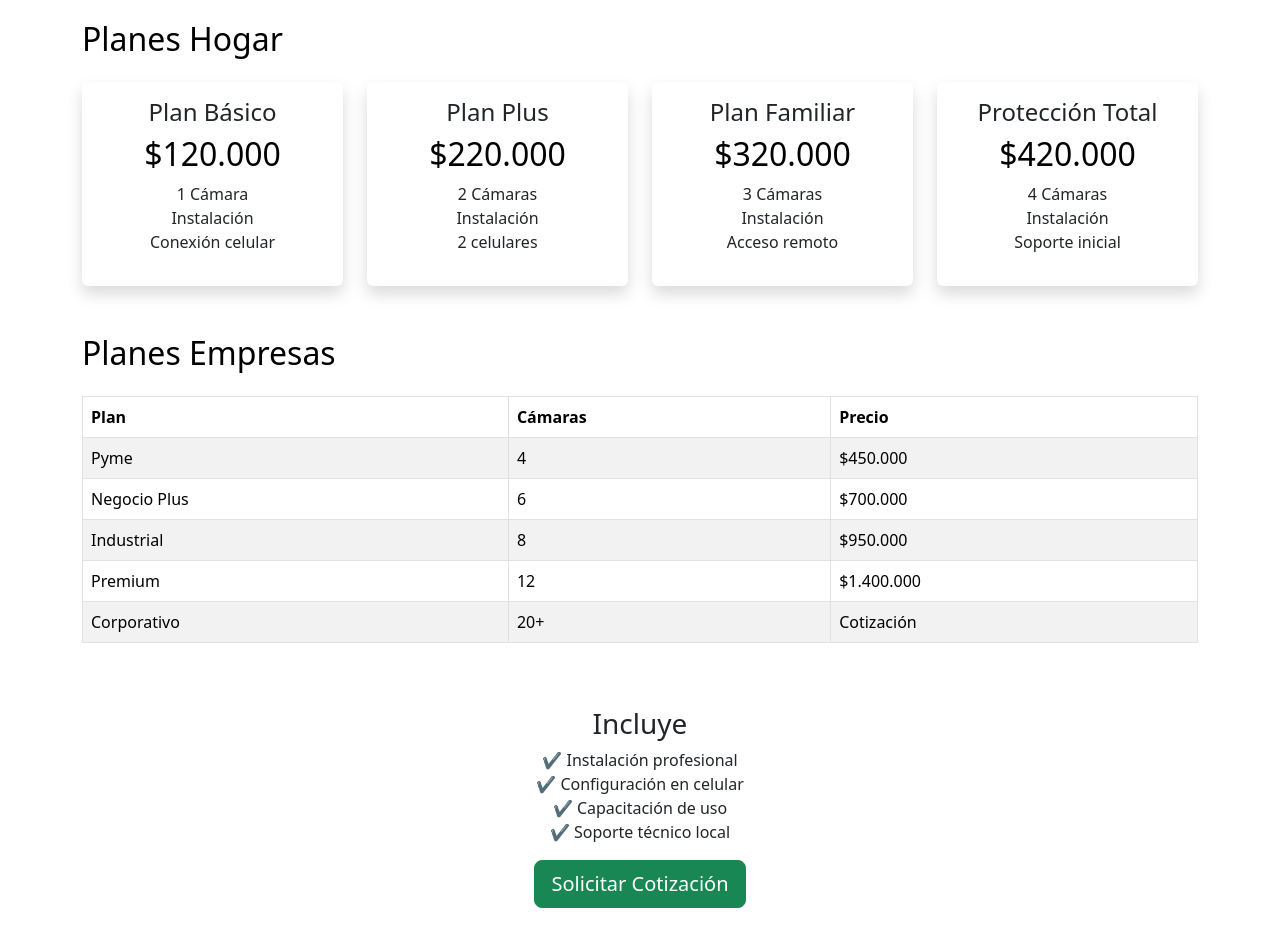
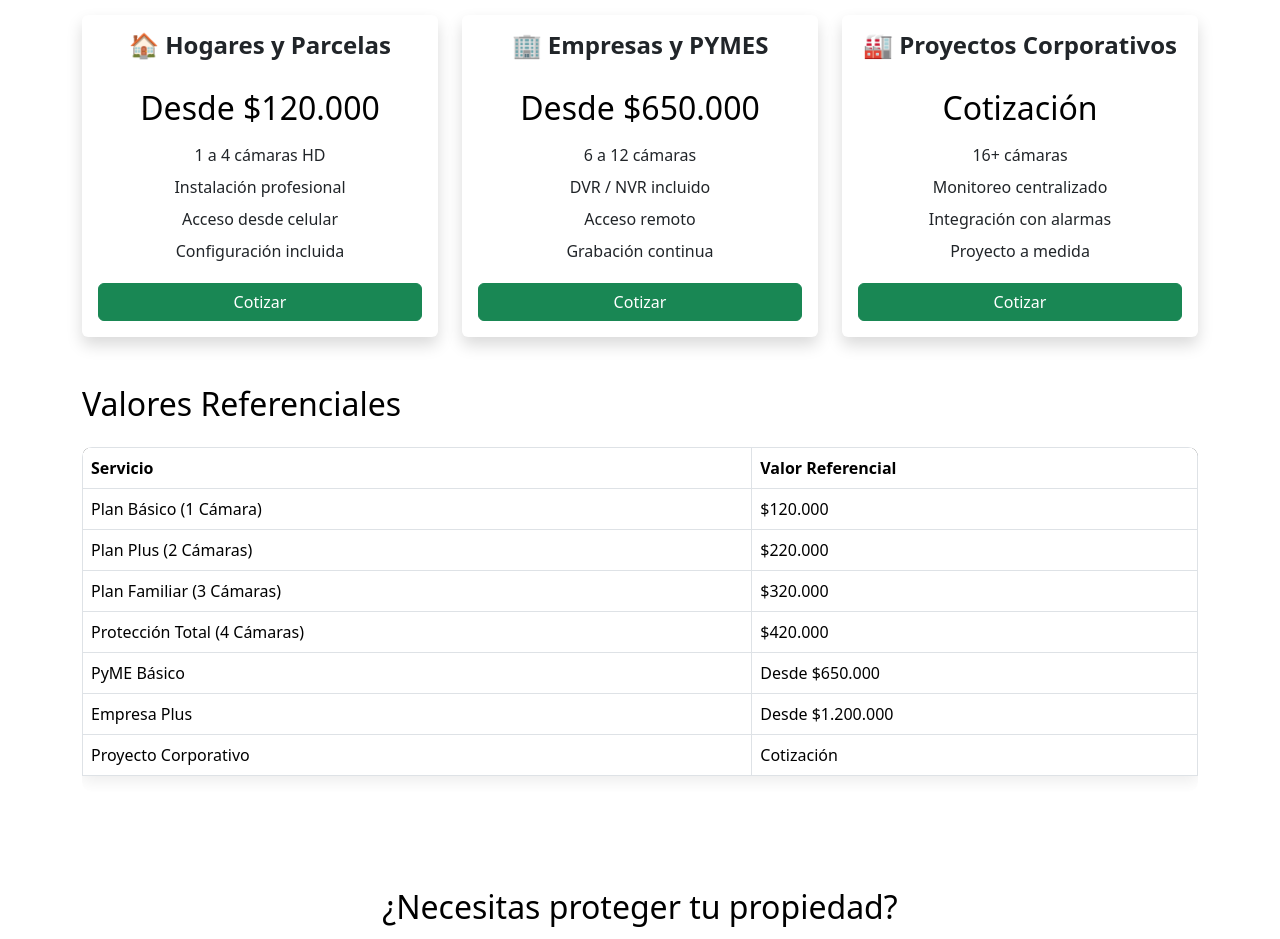
Before and after one commit to KitianDLMs/Echnelapp-web, an Angular app: page /seguridad in a window 1280 px wide. Shown: the part 360-1299 px from the top of the page. Built offline with nearby package versions, Linux system fonts and the light colour scheme.

Commit message:
FIX: fix security seccion

```diff
--- a/src/app/pages/desarrollo-software/desarrollo-software.component.html
+++ b/src/app/pages/desarrollo-software/desarrollo-software.component.html
@@ -35,7 +35,7 @@
           </ul>
 
           <a
-            href="https://wa.me/569XXXXXXXX?text=Hola,%20quiero%20cotizar%20un%20sitio%20web"
+            href="https://wa.me/56985896804?text=Hola,%20quiero%20cotizar%20un%20sitio%20web"
             target="_blank"
             class="btn btn-success">
 
@@ -69,7 +69,7 @@
           </ul>
 
           <a
-            href="https://wa.me/569XXXXXXXX?text=Hola,%20quiero%20cotizar%20un%20sistema%20web"
+            href="https://wa.me/56985896804?text=Hola,%20quiero%20cotizar%20un%20sistema%20web"
             target="_blank"
             class="btn btn-success">
 
@@ -103,7 +103,7 @@
           </ul>
 
           <a
-            href="https://wa.me/569XXXXXXXX?text=Hola,%20quiero%20cotizar%20una%20app%20móvil"
+            href="https://wa.me/56985896804?text=Hola,%20quiero%20cotizar%20una%20app%20móvil"
             target="_blank"
             class="btn btn-success">
 
@@ -174,7 +174,7 @@
     </p>
 
     <a
-      href="https://wa.me/569XXXXXXXX?text=Hola,%20quiero%20una%20cotización%20de%20Soporte%20TI"
+      href="https://wa.me/56985896804?text=Hola,%20quiero%20una%20cotización%20de%20Soporte%20TI"
       target="_blank"
       class="btn btn-success btn-lg">
       Solicitar Cotización por WhatsApp
--- a/src/app/pages/security-plans/security-plans.component.html
+++ b/src/app/pages/security-plans/security-plans.component.html
@@ -1,132 +1,198 @@
 <section class="container py-5">
 
-  <div class="header">
+  <div class="text-center mb-5">
+
     <h1>Cámaras de Seguridad</h1>
-    <p>
+
+    <p class="lead">
       Instalación profesional de sistemas de videovigilancia para hogares,
-      parcelas, negocios y empresas.
+      parcelas, negocios, empresas y centros de trabajo.
     </p>
+
   </div>
 
-  <h2 class="mb-4">Planes Hogar</h2>
+  <h2 class="mb-4">Soluciones Disponibles</h2>
 
   <div class="row g-4 mb-5">
 
-    <div class="col-md-3">
+    <div class="col-md-4">
+
       <div class="card h-100 shadow">
+
         <div class="card-body text-center">
-          <h4>Plan Básico</h4>
-          <h2>$120.000</h2>
+
+          <h4>🏠 Hogares y Parcelas</h4>
+
+          <h2>Desde $120.000</h2>
+
           <ul class="list-unstyled">
-            <li>1 Cámara</li>
-            <li>Instalación</li>
-            <li>Conexión celular</li>
+
+            <li>1 a 4 cámaras HD</li>
+            <li>Instalación profesional</li>
+            <li>Acceso desde celular</li>
+            <li>Configuración incluida</li>
+
           </ul>
+
+          <a
+            href="https://wa.me/56985896804?text=Hola,%20quiero%20cotizar%20cámaras%20para%20mi%20hogar"
+            target="_blank"
+            class="btn btn-success">
+
+            Cotizar
+
+          </a>
+
         </div>
+
       </div>
+
     </div>
 
-    <div class="col-md-3">
+    <div class="col-md-4">
+
       <div class="card h-100 shadow">
+
         <div class="card-body text-center">
-          <h4>Plan Plus</h4>
-          <h2>$220.000</h2>
+
+          <h4>🏢 Empresas y PYMES</h4>
+
+          <h2>Desde $650.000</h2>
+
           <ul class="list-unstyled">
-            <li>2 Cámaras</li>
-            <li>Instalación</li>
-            <li>2 celulares</li>
+
+            <li>6 a 12 cámaras</li>
+            <li>DVR / NVR incluido</li>
+            <li>Acceso remoto</li>
+            <li>Grabación continua</li>
+
           </ul>
+
+          <a
+            href="https://wa.me/56985896804?text=Hola,%20quiero%20cotizar%20cámaras%20para%20mi%20empresa"
+            target="_blank"
+            class="btn btn-success">
+
+            Cotizar
+
+          </a>
+
         </div>
+
       </div>
+
     </div>
 
-    <div class="col-md-3">
+    <div class="col-md-4">
+
       <div class="card h-100 shadow">
+
         <div class="card-body text-center">
-          <h4>Plan Familiar</h4>
-          <h2>$320.000</h2>
+
+          <h4>🏭 Proyectos Corporativos</h4>
+
+          <h2>Cotización</h2>
+
           <ul class="list-unstyled">
-            <li>3 Cámaras</li>
-            <li>Instalación</li>
-            <li>Acceso remoto</li>
+
+            <li>16+ cámaras</li>
+            <li>Monitoreo centralizado</li>
+            <li>Integración con alarmas</li>
+            <li>Proyecto a medida</li>
+
           </ul>
+
+          <a
+            href="https://wa.me/56985896804?text=Hola,%20quiero%20cotizar%20un%20proyecto%20corporativo%20de%20seguridad"
+            target="_blank"
+            class="btn btn-success">
+
+            Cotizar
+
+          </a>
+
         </div>
+
       </div>
-    </div>
 
-    <div class="col-md-3">
-      <div class="card h-100 shadow">
-        <div class="card-body text-center">
-          <h4>Protección Total</h4>
-          <h2>$420.000</h2>
-          <ul class="list-unstyled">
-            <li>4 Cámaras</li>
-            <li>Instalación</li>
-            <li>Soporte inicial</li>
-          </ul>
-        </div>
-      </div>
     </div>
 
   </div>
 
-  <h2 class="mb-4">Planes Empresas</h2>
+  <h2 class="mb-4">Valores Referenciales</h2>
 
-  <div class="table-responsive">
-    <table class="table table-bordered table-striped">
+  <div class="table-responsive mb-5">
+
+    <table class="table table-bordered">
+
       <thead>
+
         <tr>
-          <th>Plan</th>
-          <th>Cámaras</th>
-          <th>Precio</th>
+          <th>Servicio</th>
+          <th>Valor Referencial</th>
         </tr>
+
       </thead>
+
       <tbody>
+
         <tr>
-          <td>Pyme</td>
-          <td>4</td>
-          <td>$450.000</td>
+          <td>Plan Básico (1 Cámara)</td>
+          <td>$120.000</td>
         </tr>
+
         <tr>
-          <td>Negocio Plus</td>
-          <td>6</td>
-          <td>$700.000</td>
+          <td>Plan Plus (2 Cámaras)</td>
+          <td>$220.000</td>
         </tr>
+
         <tr>
-          <td>Industrial</td>
-          <td>8</td>
-          <td>$950.000</td>
+          <td>Plan Familiar (3 Cámaras)</td>
+          <td>$320.000</td>
         </tr>
+
         <tr>
-          <td>Premium</td>
-          <td>12</td>
-          <td>$1.400.000</td>
+          <td>Protección Total (4 Cámaras)</td>
+          <td>$420.000</td>
         </tr>
+
         <tr>
-          <td>Corporativo</td>
-          <td>20+</td>
+          <td>PyME Básico</td>
+          <td>Desde $650.000</td>
+        </tr>
+
+        <tr>
+          <td>Empresa Plus</td>
+          <td>Desde $1.200.000</td>
+        </tr>
+
+        <tr>
+          <td>Proyecto Corporativo</td>
           <td>Cotización</td>
         </tr>
+
       </tbody>
+
     </table>
+
   </div>
 
-  <div class="text-center mt-5">
+  <div class="text-center py-5">
 
-    <h3>Incluye</h3>
+    <h2>¿Necesitas proteger tu propiedad?</h2>
 
     <p>
-      ✔ Instalación profesional<br>
-      ✔ Configuración en celular<br>
-      ✔ Capacitación de uso<br>
-      ✔ Soporte técnico local
+      Solicita una evaluación gratuita y recibe una propuesta adaptada
+      a tu hogar, parcela, pyme o empresa.
     </p>
 
     <a
-      href="https://wa.me/56985896804"
+      href="https://wa.me/56985896804?text=Hola,%20quiero%20cotizar%20un%20sistema%20de%20cámaras%20de%20seguridad"
       target="_blank"
       class="btn btn-success btn-lg">
-      Solicitar Cotización
+
+      Solicitar Cotización por WhatsApp
+
     </a>
 
   </div>
--- a/src/app/pages/security-plans/security-plans.component.scss
+++ b/src/app/pages/security-plans/security-plans.component.scss
@@ -1,6 +1,6 @@
 .card {
   border: none;
-  transition: 0.3s;
+  transition: .3s;
 }
 
 .card:hover {
@@ -15,21 +15,47 @@ h2 {
   color: black;
 }
 
-.header {
-  text-align: center;
-  margin-bottom: 60px;
+.btn-success {
+  width: 100%;
+}
 
-  h1 {
-    font-size: 4rem;
-    margin-bottom: 25px;
-    font-weight: 700;
-  }
+.card-body h4 {
+  min-height: 50px;
+  font-weight: 600;
+}
 
-  p {
-    font-size: 1.2rem;
-    max-width: 800px;
-    margin: 0 auto;
-    line-height: 1.8;
-    color: #555;
-  }
+.card-body ul {
+  margin-top: 15px;
+  margin-bottom: 20px;
 }
+
+.card-body li {
+  margin-bottom: 8px;
+}
+
+.table {
+  box-shadow: 0 5px 15px rgba(0, 0, 0, .08);
+}
+
+.table thead {
+  background-color: #212529;
+  color: white;
+}
+
+.cta-section {
+  margin-top: 60px;
+}
+
+.cta-section .btn {
+  max-width: 350px;
+}
+
+.lead {
+  max-width: 800px;
+  margin: 0 auto;
+}
+
+.table-responsive {
+  border-radius: 10px;
+  overflow: hidden;
+}
--- a/src/app/pages/soporte-ti/soporte-ti.component.html
+++ b/src/app/pages/soporte-ti/soporte-ti.component.html
@@ -4,8 +4,8 @@
     <h1>Soporte TI para Empresas y Personas</h1>
 
     <p class="lead">
-      Soluciones tecnológicas, soporte remoto, mantenimiento,
-      redes, servidores, aplicaciones y asistencia especializada.
+      Instalación profesional de sistemas de videovigilancia para hogares,
+      parcelas, negocios y empresas.
     </p>
   </div>
 
@@ -31,7 +31,7 @@
           </ul>
 
           <a
-            href="https://wa.me/569XXXXXXXX?text=Hola,%20quiero%20cotizar%20el%20Plan%20Básico%20de%20Soporte%20TI"
+            href="https://wa.me/56985896804?text=Hola,%20quiero%20cotizar%20el%20Plan%20Básico%20de%20Soporte%20TI"
             target="_blank"
             class="btn btn-success">
             Cotizar
@@ -57,7 +57,7 @@
           </ul>
 
           <a
-            href="https://wa.me/569XXXXXXXX?text=Hola,%20quiero%20cotizar%20el%20Plan%20Plus%20de%20Soporte%20TI"
+            href="https://wa.me/56985896804?text=Hola,%20quiero%20cotizar%20el%20Plan%20Plus%20de%20Soporte%20TI"
             target="_blank"
             class="btn btn-success">
             Cotizar
@@ -83,7 +83,7 @@
           </ul>
 
           <a
-            href="https://wa.me/569XXXXXXXX?text=Hola,%20quiero%20cotizar%20el%20Plan%20Premium%20de%20Soporte%20TI"
+            href="https://wa.me/56985896804?text=Hola,%20quiero%20cotizar%20el%20Plan%20Premium%20de%20Soporte%20TI"
             target="_blank"
             class="btn btn-success">
             Cotizar
@@ -214,7 +214,7 @@
     </p>
 
     <a
-      href="https://wa.me/569XXXXXXXX?text=Hola,%20quiero%20una%20cotización%20de%20Soporte%20TI"
+      href="https://wa.me/56985896804?text=Hola,%20quiero%20una%20cotización%20de%20Soporte%20TI"
       target="_blank"
       class="btn btn-success btn-lg">
       Solicitar Cotización por WhatsApp
```
